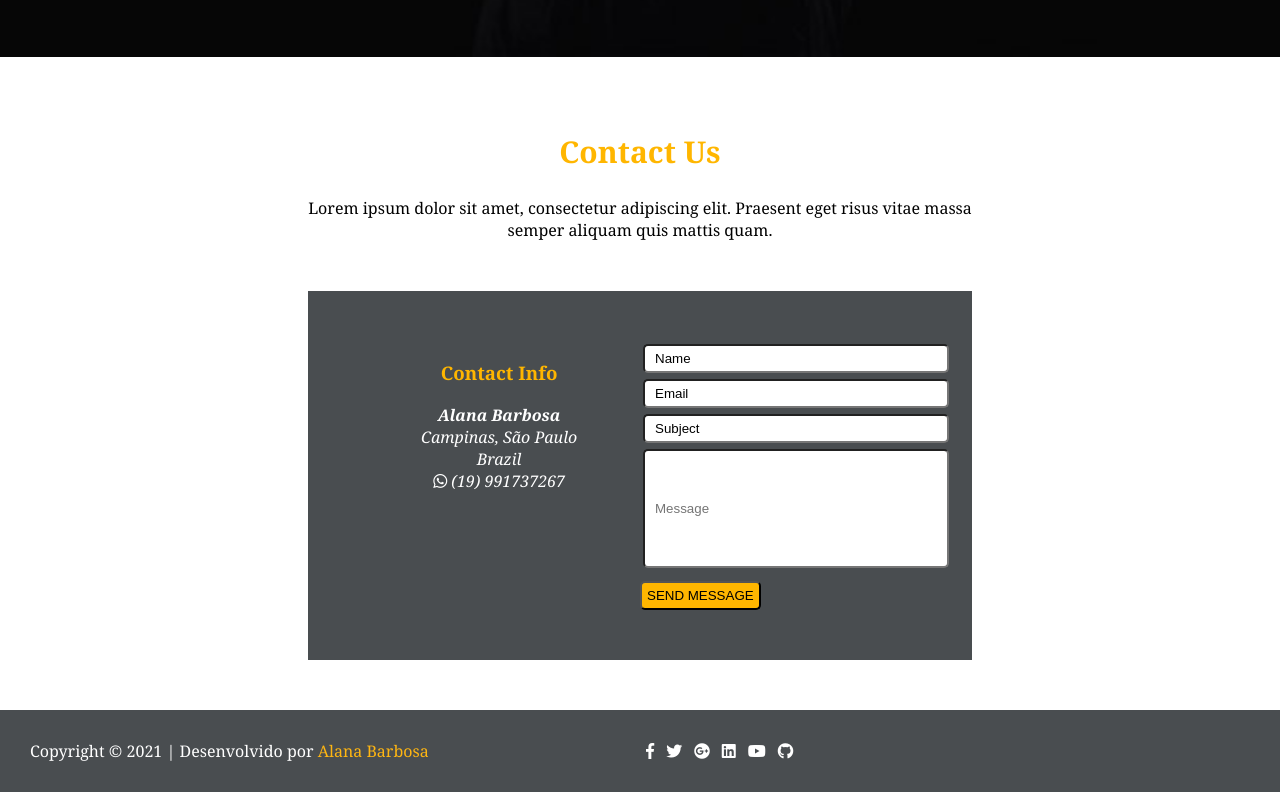
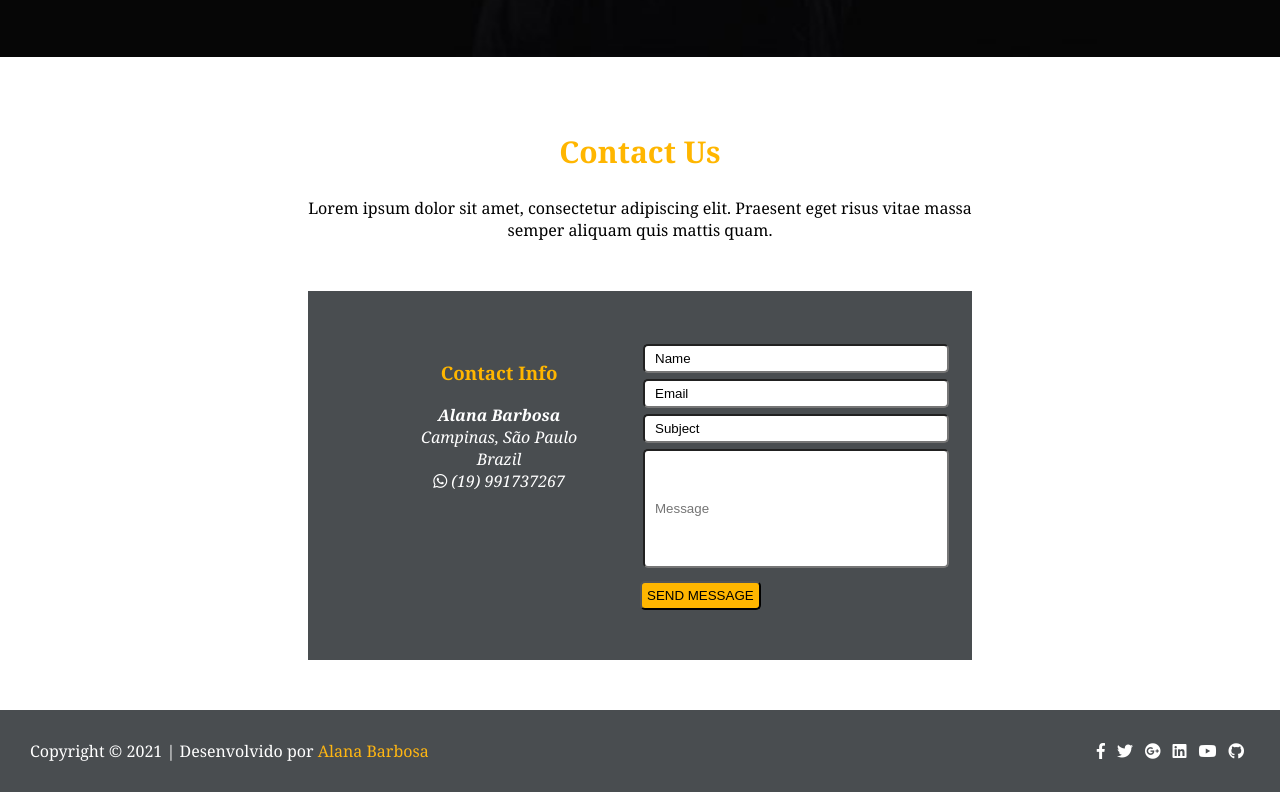
Before and after one commit to alanabarbosa/Fitness, a plain HTML site: page index.html in a window 1280 px wide. Shown: the part 3798-4590 px from the top of the page. Drawn offline with Linux system fonts and the light colour scheme.

Commit message:
three commit

```diff
--- a/css/styles.css
+++ b/css/styles.css
@@ -502,15 +502,14 @@ padding: 5px 10px;
 .box-footer{
   padding: 30px;
   display: grid;
-  grid-template-columns: 1fr 1fr;
-  align-items: center;
+  grid-template-columns: 1fr auto;
 }
 .info-copy{
   color: #fff;
 }
 .footer-icons{
   display: flex;
-  justify-content: start;
+  justify-content: end;
   list-style: none;
 }
 .footer-icons a{
```
